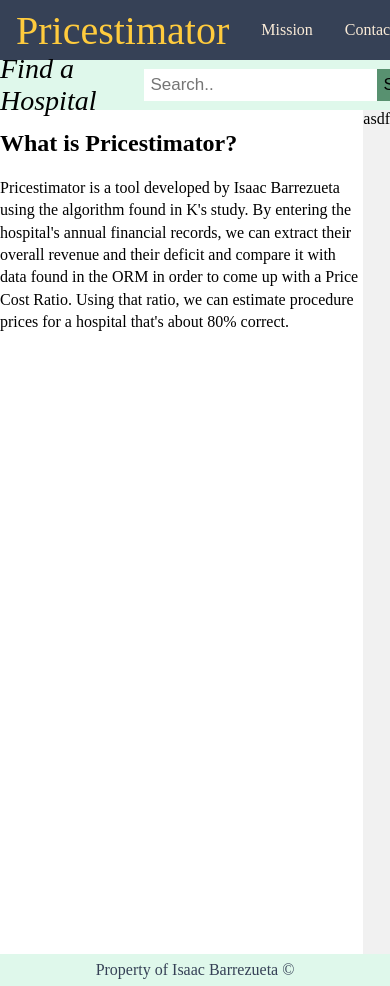
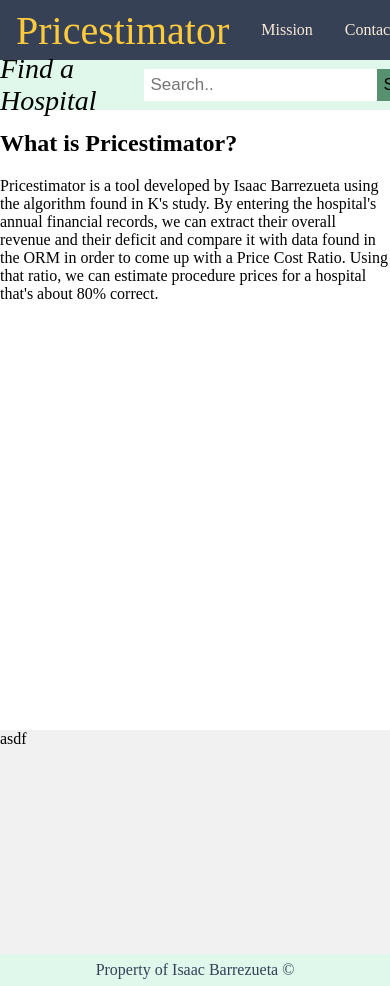
Before and after one commit to barrezuetai/CostEstimator, a Django app: page / in a window 390 px wide; the page is wider, and only the part inside the window is pictured. Run offline with Django 3.2, Linux system fonts and the light colour scheme.

Commit message:
added mobile responsivness

```diff
--- a/estimator/static/estimator/site.css
+++ b/estimator/static/estimator/site.css
@@ -100,3 +100,18 @@ footer {
     background: #DFF8EB;
     color: #364156;
 }
+
+@media only screen and (max-width: 600px) {
+    body {
+        width: 100vw;
+    }
+    main {
+        flex-direction: column;
+    }
+
+    .content p {
+        line-height: normal;
+        overflow-wrap: break-word;
+    }
+
+  }
```
